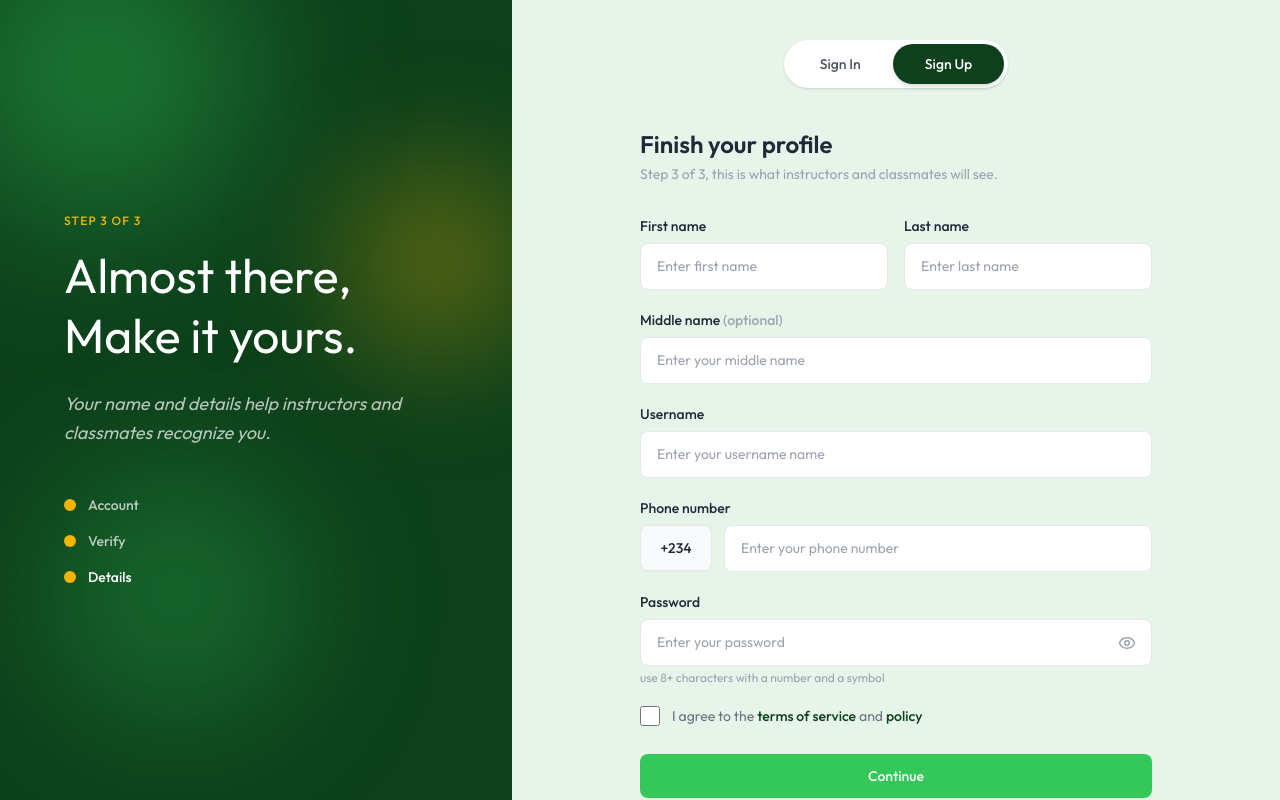
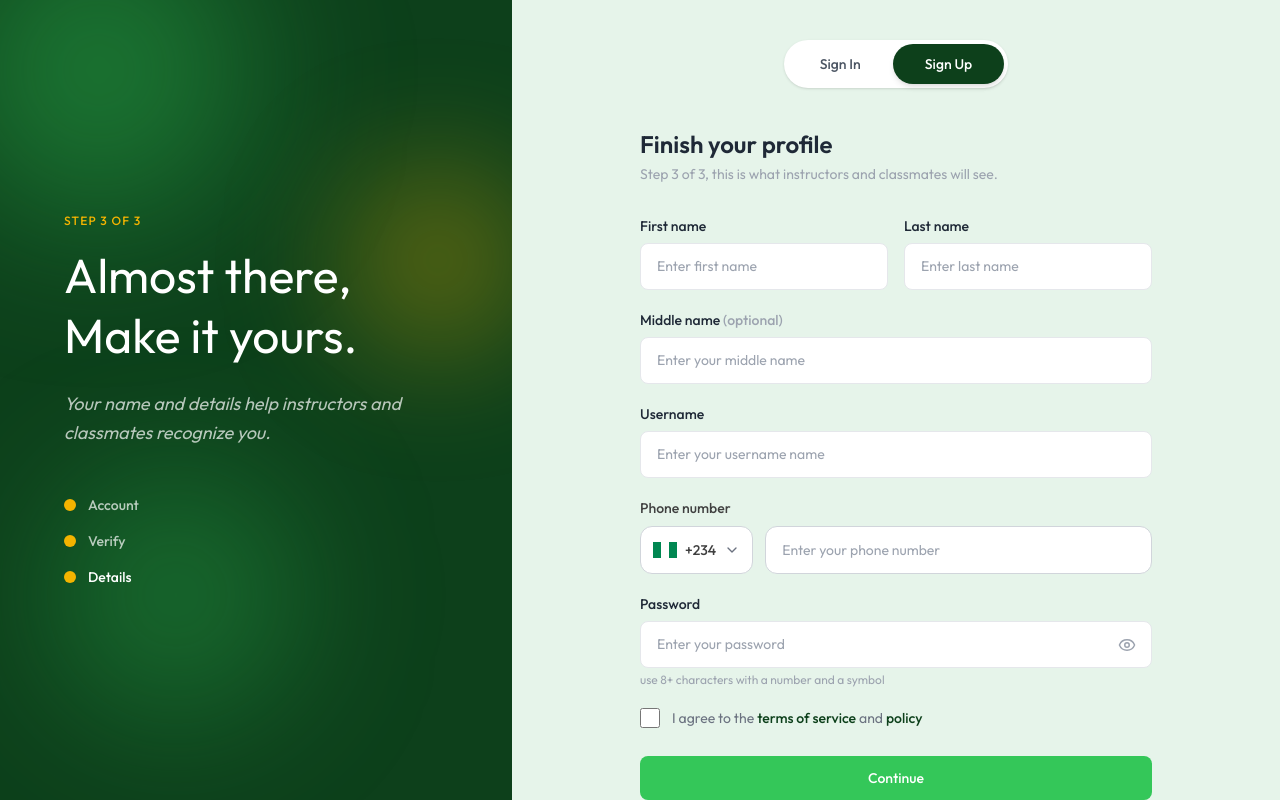
Before and after one commit to Trueminds-Innovations-Ltd/talent_faculty_frontend_v1, a React (Vite) app: page /signup4 in a window 1280 px wide. Built offline with nearby package versions, Linux system fonts and the light colour scheme.

Commit message:
country code & sidebar updated

```diff
--- a/package.json
+++ b/package.json
@@ -13,6 +13,8 @@
     "lucide-react": "^1.27.0",
     "react": "^19.2.7",
     "react-dom": "^19.2.7",
+    "react-phone-input-2": "^2.15.1",
+    "react-phone-number-input": "^3.4.17",
     "react-router-dom": "^7.18.1"
   },
   "devDependencies": {
--- a/src/components/common/PhoneInput.tsx
+++ b/src/components/common/PhoneInput.tsx
@@ -1,41 +1,243 @@
-import React, { forwardRef } from 'react'
+import React, { useEffect, useMemo, useRef, useState } from 'react'
+import { ChevronDown, Search } from 'lucide-react'
+import {
+  getCountries,
+  getCountryCallingCode,
+  type Country as LibCountry,
+} from 'react-phone-number-input'
+import en from 'react-phone-number-input/locale/en'
+import flags from 'react-phone-number-input/flags'
 
-interface PhoneInputProps extends React.InputHTMLAttributes<HTMLInputElement> {
-  label?: string
+interface PhoneInputProps {
+  label?: React.ReactNode
   error?: string
-  countryCode?: string
+  value?: string
+  placeholder?: string
+  defaultCountry?: LibCountry
+  onChange?: (value: string, country: LibCountry) => void
 }
 
-const PhoneInput = forwardRef<HTMLInputElement, PhoneInputProps>(
-  ({ label, error, countryCode = '+234', className = '', ...props }, ref) => {
+const PhoneInput: React.FC<PhoneInputProps> = ({
+  label,
+  error,
+  value = '',
+  placeholder,
+  defaultCountry = 'NG',
+  onChange,
+}) => {
+  const [selectedCountry, setSelectedCountry] = useState<LibCountry>(
+    defaultCountry
+  )
+  const [search, setSearch] = useState('')
+  const [open, setOpen] = useState(false)
+  const [highlightedIndex, setHighlightedIndex] = useState(0)
+
+  const dropdownRef = useRef<HTMLDivElement>(null)
+  const searchInputRef = useRef<HTMLInputElement>(null)
+  const listRef = useRef<HTMLDivElement>(null)
+
+  const allCountries = useMemo(() => getCountries(), [])
+
+  const filteredCountries = useMemo(() => {
+    const q = search.trim().toLowerCase()
+    if (!q) return allCountries
+    return allCountries.filter((c) => {
+      const name = (en[c] || c).toLowerCase()
+      const dial = getCountryCallingCode(c)
+      return name.includes(q) || dial.includes(q) || c.toLowerCase().includes(q)
+    })
+  }, [allCountries, search])
+
+  const selectCountry = (country: LibCountry) => {
+    setSelectedCountry(country)
+    setOpen(false)
+    setSearch('')
+    onChange?.(value, country)
+  }
+
+  useEffect(() => {
+    if (open) {
+      const timer = setTimeout(() => searchInputRef.current?.focus(), 50)
+      return () => clearTimeout(timer)
+    }
+  }, [open])
+
+  useEffect(() => {
+    const handleClickOutside = (event: MouseEvent) => {
+      if (
+        dropdownRef.current &&
+        !dropdownRef.current.contains(event.target as Node)
+      ) {
+        setOpen(false)
+        setSearch('')
+      }
+    }
+    document.addEventListener('mousedown', handleClickOutside)
+    return () => document.removeEventListener('mousedown', handleClickOutside)
+  }, [])
+
+  const handleKeyDown = (e: React.KeyboardEvent) => {
+    if (!open) return
+
+    switch (e.key) {
+      case 'ArrowDown':
+        e.preventDefault()
+        setHighlightedIndex((prev) =>
+          prev < filteredCountries.length - 1 ? prev + 1 : prev
+        )
+        break
+      case 'ArrowUp':
+        e.preventDefault()
+        setHighlightedIndex((prev) => (prev > 0 ? prev - 1 : 0))
+        break
+      case 'Enter':
+        e.preventDefault()
+        if (filteredCountries[highlightedIndex]) {
+          selectCountry(filteredCountries[highlightedIndex])
+        }
+        break
+      case 'Escape':
+        setOpen(false)
+        setSearch('')
+        break
+    }
+  }
+
+  useEffect(() => {
+    if (open && listRef.current) {
+      const el = listRef.current.children[highlightedIndex] as HTMLElement
+      el?.scrollIntoView({ block: 'nearest' })
+    }
+  }, [highlightedIndex, open])
+
+  const handlePhoneChange = (e: React.ChangeEvent<HTMLInputElement>) => {
+    const raw = e.target.value.replace(/\D/g, '')
+    onChange?.(raw, selectedCountry)
+  }
+
+  const Flag = flags[selectedCountry]
+  const dialCode = `+${getCountryCallingCode(selectedCountry)}`
+  const countryName = en[selectedCountry] || selectedCountry
+
   return (
-      <div className="w-full">
+    <div className="w-full relative" ref={dropdownRef} onKeyDown={handleKeyDown}>
       {label && (
-          <label className="auth-label">
+        <label className="mb-2 block text-sm font-medium text-neutral-700">
           {label}
         </label>
       )}
+
       <div className="flex gap-3">
-          <div className="flex-shrink-0">
-            <div className="auth-input flex items-center justify-center min-w-[72px] text-sm font-medium text-neutral-800 bg-neutral-50 cursor-default">
-              {countryCode}
+        {/* Country selector */}
+        <button
+          type="button"
+          onClick={() => {
+            setOpen(!open)
+            if (open) setSearch('')
+          }}
+          aria-haspopup="listbox"
+          aria-expanded={open}
+          className={`
+            h-12 min-w-[100px] rounded-xl border bg-white flex items-center
+            justify-center gap-2 transition px-3 cursor-pointer
+            ${error ? 'border-red-500' : 'border-neutral-300 hover:border-primary'}
+          `}
+        >
+          {Flag && (
+            <span className="w-6 h-4 flex items-center justify-center overflow-hidden">
+              <Flag title={countryName} />
+            </span>
+          )}
+          <span className="font-medium text-neutral-700 text-sm">{dialCode}</span>
+          <ChevronDown
+            size={16}
+            className={`text-neutral-500 transition-transform ${open ? 'rotate-180' : ''}`}
+          />
+        </button>
+
+        {/* Phone input */}
+        <input
+          type="tel"
+          inputMode="tel"
+          value={value}
+          placeholder={placeholder}
+          onChange={handlePhoneChange}
+          className={`
+            flex-1 h-12 rounded-xl border bg-white px-4 text-sm text-neutral-700
+            outline-none transition placeholder:text-neutral-400
+            ${error ? 'border-red-500 focus:border-red-500' : 'border-neutral-300 focus:border-primary focus:ring-2 focus:ring-primary/10'}
+          `}
+        />
+      </div>
+
+      {error && (
+        <p className="text-xs text-red-500 mt-1.5 font-medium">{error}</p>
+      )}
+
+      {/* Dropdown */}
+      {open && (
+        <div className="absolute z-50 mt-2 w-[320px] rounded-xl border border-neutral-200 bg-white shadow-xl overflow-hidden">
+          {/* Search */}
+          <div className="p-3 border-b border-neutral-100">
+            <div className="flex items-center rounded-lg border border-neutral-200 px-3 h-10 bg-neutral-50 focus-within:bg-white focus-within:border-primary transition">
+              <Search size={16} className="text-neutral-400 shrink-0" />
+              <input
+                ref={searchInputRef}
+                placeholder="Search countries..."
+                value={search}
+                onChange={(e) => {
+                  setSearch(e.target.value)
+                  setHighlightedIndex(0)
+                }}
+                className="ml-2 flex-1 outline-none text-sm text-neutral-800 bg-transparent placeholder:text-neutral-400"
+              />
             </div>
           </div>
-          <input
-            ref={ref}
-            type="tel"
-            className={`auth-input flex-1 ${error ? 'border-semantic-error focus:border-semantic-error focus:ring-semantic-error/20' : ''} ${className}`}
-            {...props}
-          />
+
+          {/* Countries list */}
+          <div ref={listRef} className="max-h-72 overflow-y-auto">
+            {filteredCountries.length === 0 ? (
+              <div className="px-4 py-8 text-center text-sm text-neutral-400">
+                No countries found
               </div>
-        {error && (
-          <p className="mt-1 text-xs text-semantic-error">{error}</p>
+            ) : (
+              filteredCountries.map((country, index) => {
+                const CountryFlag = flags[country]
+                const name = en[country] || country
+                const code = `+${getCountryCallingCode(country)}`
+                return (
+                  <button
+                    key={country}
+                    type="button"
+                    role="option"
+                    aria-selected={country === selectedCountry}
+                    onClick={() => selectCountry(country)}
+                    className={`
+                      w-full px-4 py-3 flex items-center justify-between transition
+                      ${country === selectedCountry ? 'bg-primary/5' : ''}
+                      ${index === highlightedIndex ? 'bg-neutral-100' : 'hover:bg-neutral-50'}
+                    `}
+                  >
+                    <div className="flex items-center gap-3">
+                      <span className="w-6 h-4 flex items-center justify-center overflow-hidden shrink-0">
+                        {CountryFlag && <CountryFlag title={name} />}
+                      </span>
+                      <span className="text-sm text-neutral-700 truncate">
+                        {name}
+                      </span>
+                    </div>
+                    <span className="text-sm font-medium text-neutral-500 w-14 text-right shrink-0">
+                      {code}
+                    </span>
+                  </button>
+                )
+              })
+            )}
+          </div>
+        </div>
       )}
     </div>
   )
 }
-)
-
-PhoneInput.displayName = 'PhoneInput'
 
 export default PhoneInput
--- a/src/pages/auth/Signup11.tsx
+++ b/src/pages/auth/Signup11.tsx
@@ -141,7 +141,12 @@ const Signup11: React.FC = () => {
             label="Phone number"
             placeholder="Enter your phone number"
             value={formData.phoneNumber}
-            onChange={(e) => setFormData({ ...formData, phoneNumber: e.target.value })}
+            onChange={(phoneNumber) =>
+              setFormData({
+                ...formData,
+                phoneNumber,
+              })
+            }
             error={errors.phoneNumber}
           />
 
--- a/src/pages/auth/Signup4.tsx
+++ b/src/pages/auth/Signup4.tsx
@@ -122,7 +122,12 @@ const Signup4: React.FC = () => {
             label="Phone number"
             placeholder="Enter your phone number"
             value={formData.phoneNumber}
-            onChange={(e) => setFormData({ ...formData, phoneNumber: e.target.value })}
+            onChange={(phoneNumber) =>
+              setFormData({
+                ...formData,
+                phoneNumber,
+              })
+            }
             error={errors.phoneNumber}
           />
 
```
Also changed, not shown: src/components/layout/Sidebar.tsx (+25 -8 lines), 1 other file (tests, documents, lock files or other folders). Lines whose indentation alone changed are shown as unchanged.
